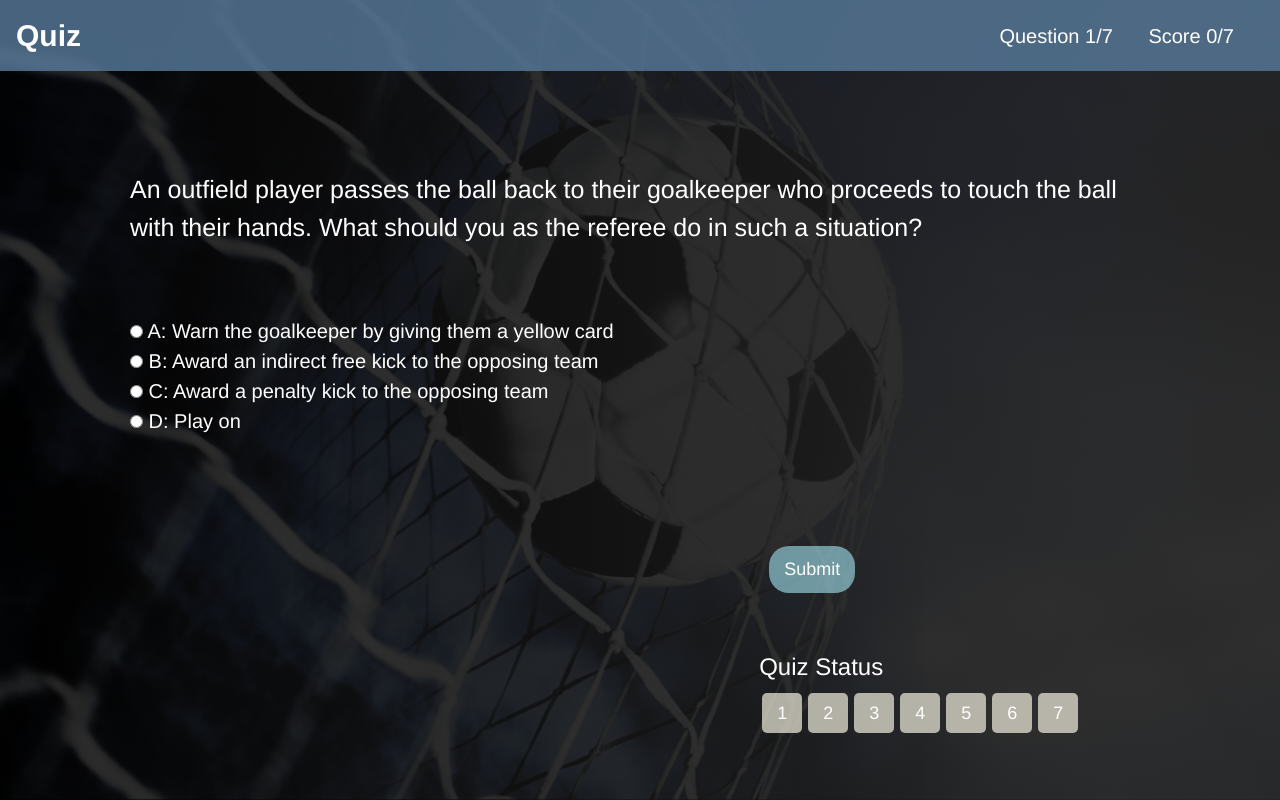
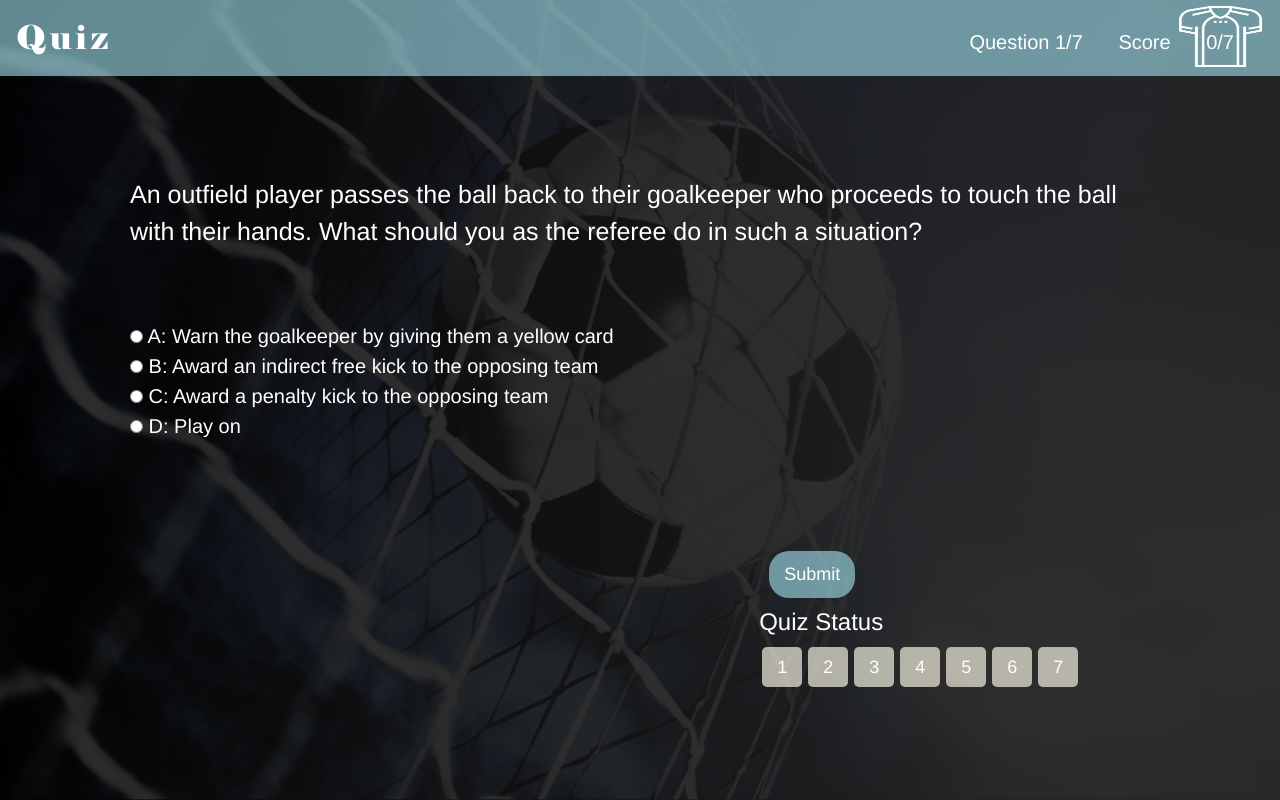
Before and after one commit to zackhuiiiii/Soccer-Referee-Tutorial, a Flask app: page /quiz/1 in a window 1280 px wide. Run offline with Flask 2, Linux system fonts and the light colour scheme; some libraries are stand-ins or nearby versions.

Commit message:
change of quiz navbar, finish drag and drop question

```diff
--- a/server.py
+++ b/server.py
@@ -26,7 +26,7 @@ quiz_question  ={
         "Answers":{
             "D": "Direct Kick Off",
             "C": "Indirect Kick Off",
-            "B": "Red and Yellow Card",
+            "B": "Red & Yellow Card",
             "A": "Advantage"},
         "Media":{
             "A": "/static/quiz2_1.jpg",
--- a/static/main.css
+++ b/static/main.css
@@ -42,13 +42,16 @@ body{
     margin-top: 100px;
 }
 .navbar{
-    background-color: rgba(86, 120, 152, 0.829);
+    background-color: var(--theme_blue);
     color: white;
 }
 .nav-title{
     display: inline-block;
-    font-size: 30px;
+    font-size: 33px;
     font-weight: bold;
+    font-family: "title-font";
+    letter-spacing: 4px;
+    font-weight: lighter;
 }
 .nav-right{
     display: inline-block;
@@ -56,8 +59,17 @@ body{
     right: 0px;
 }
 .navbar-secondary-brand{
+    text-align: center;
     font-size: 20px;
     padding-right: 30px;
+    display: inline-block;
+}
+.navbar-secondary-score{
+  text-align: center;
+  font-size: 20px;
+  display: inline-block;
+  margin-top: 9px;
+  margin-right: 30px
 }
 .warning_message{
     font-size: 15px;
--- a/static/quiz.css
+++ b/static/quiz.css
@@ -1,3 +1,14 @@
+.score_icon{
+  position: absolute;
+  right: 18px;
+  top: 6px;
+}
+.score_icon img{
+  height: 61px;
+  width: 83px;
+}
+
+
 .quiz_question{
     font-size: 25px;
     margin: 100px;
@@ -6,6 +17,10 @@
 .choices{
     margin: 50px 30px 100px 100px;
     font-size: 20px;
+}
+.drag_choices{
+    padding: 50px 100px;
+    text-align: center;
 }
 .green_box{
     background-color: rgba(142, 210, 142, 0.701);
@@ -60,26 +75,29 @@
 }
 
 .drag_option{
-    background-color: rgb(70, 96, 119);
-    width: 200px;
+    /* background-color: rgb(70, 96, 119); */
+    /* width: 170px; */
     height: 40px;
+    line-height: 40px;
     border-radius: 4px;
-    margin: 20px;
+    padding: 0px;
+    margin: 0px;
     text-align: center;
+    /* display: inline-block; */
 }
-.drag_option:hover{
+/* .drag_option:hover{
     background-color: rgb(99, 128, 153);
     cursor: move;
-}
+} */
 .drag_img{
-    width: 200px;
+    padding: 0px 10px;
+    width: 100%;
     height: 300px;
-    margin: 10px;
 }
 .drop_div{
-    width: 200px;
-    height: 70px;
-    margin: 10px;
+    width: 98%;
+    height: 40px;
+    margin-top: 10px;
     border-style: dotted;
     border-radius: 5px;
     border-color: rgb(70, 96, 119);
--- a/static/quiz.js
+++ b/static/quiz.js
@@ -20,7 +20,17 @@ $(function(){
         drop: function( event, ui ) {
             let choice = ui.draggable.text();
             let option= $(this).attr('data-name');
-            console.log(choice, option)
+            ui.draggable.position({
+              my: "center",
+              at: "center",
+              of: $(this),
+              using: function(pos) {
+                $(this).animate(pos, 200, "linear");
+              }
+            });
+            // ui.draggable.css('top','366px');
+            ui.draggable.css('z-index', '1');
+            console.log(choice, option);
             flag++;
             if(choice != option){
                 answer_quiz2 = "F";
@@ -32,22 +42,27 @@ $(function(){
 
 function question_content(){
     // fill in quiz question and the options
-    if(q_index == drag_question_index){     //drag quiz question 2
+    if(q_index == drag_question_index){             //drag quiz question 2
         // change layout ratio
-        $('.choices').attr('class', 'col-md-2 choices')
-        $('#media').attr('class', 'col-md-8')
+        $('#choice_row').after(`<div class="row pl-5 pr-5" id="media"></div>`)
+        $('#choice_row').after(`<div class="row pl-5 pr-5 mb-3 drag_choice" id="choices"></div>`)
+        $('#choice_row').remove();
 
         // add question content and media
         $(".quiz_question").text(q_content["Q"]);
-        let $options = $(`<div></div>`)
+        // let $options = $(`<div></div>`)
+        // let $medias = $(`<div class="row"></div>`)
         for(let letter in q_content['Answers']){
-            $options.append(`<div class="drag_option">${q_content['Answers'][letter]}</div>`)
-            $('#media').append(`<div class="answer_div">
+            $('#choices').append(`<div class="col-md-3">
+                                    <div class="drag_option page_btn"> ${q_content['Answers'][letter]} </div>
+                                  </div>`)
+            $('#media').append(`<div class="col-md-3">
                                     <img class="drag_img" src="${q_content['Media'][letter]}" alt="choice${letter}" id="${letter}">
                                     <div class="drop_div" data-name="${q_content['Correct_answer'][letter]}"></div>
                                 </div>`)
         }
-        $('.choices').append($options)
+        // $('#media').append($medias)
+        // $('#choices').append($options)
 
     }else{
         $(".quiz_question").text(q_content["Q"]);
@@ -56,7 +71,7 @@ function question_content(){
             $options.append(`<input type="radio" name="question${q_index}" value="${letter}"/>
                 <lable id="${q_index}_${letter}">${letter}: ${q_content['Answers'][letter]}</lable><br/>`);
         }
-        $(".choices").append($options);
+        $("#choices").append($options);
         // add media
         if(q_content['media']){
             media=q_content['media']
@@ -76,9 +91,9 @@ function quiz_button(){
     console.log(q_status);
     $("#submit_button").append('<button type="button" onClick="Submit()" class="page_btn">Submit</button>')
 
-    $("#quiz_action_button").append(`<h4> Quiz Status</h4>`)
+    $("#status_div").append(`<h4> Quiz Status</h4>`)
     for(let quiz in q_status){
-        $("#quiz_action_button").append(`<div class="${status_button_class[q_status[quiz]]} quiz_status_box">${quiz}</div>`)
+        $("#status_div").append(`<div class="${status_button_class[q_status[quiz]]} quiz_status_box">${quiz}</div>`)
     }
 }
 
@@ -135,9 +150,9 @@ function Submit(){
             // change the button to next or finish
             $("#submit_button").empty();
             if(q_index != last_quesion_index){
-                $("#submit_button").append(`<button type="button" onClick="window.location='/quiz/${(parseInt(q_index)+1).toString()}'" class="btn btn-info">Next</button>`)
+                $("#submit_button").append(`<button type="button" onClick="window.location='/quiz/${(parseInt(q_index)+1).toString()}'" class="page_btn">Next</button>`)
             }else{
-                $("#submit_button").append(`<button type="button" onClick="window.location='/quiz_final'" class="btn btn-info">Finish</button>`)
+                $("#submit_button").append(`<button type="button" onClick="window.location='/quiz_final'" class="page_btn">Finish</button>`)
             }
         },
         error: function(request, status, error){
--- a/templates/quiz.html
+++ b/templates/quiz.html
@@ -14,8 +14,8 @@
 
 <div class="container-fluid" id="main_page">
     <div class="row quiz_question"></div>
-    <div class="row">
-        <div class="col-md-6 choices"></div>
+    <div class="row" id="choice_row">
+        <div class="col-md-6 choices" id="choices"></div>
         <div class="col-md-4" id="media"></div>
     </div>
 
@@ -24,7 +24,7 @@
         <div class="col-md-7"></div>
         <div class="col-md-5 quiz_status">
             <div id="submit_button"></div>
-            <div id="quiz_action_button"></div>
+            <div id="status_div"></div>
         </div>
     </div>
 
--- a/templates/quizLayout.html
+++ b/templates/quizLayout.html
@@ -17,6 +17,7 @@
     <script src="https://cdnjs.cloudflare.com/ajax/libs/popper.js/1.14.3/umd/popper.min.js"></script>
     <!-- My files -->
     <link type="text/css" href="{{ url_for('static', filename='main.css')}}" rel="stylesheet">
+    <link type="text/css" href="{{ url_for('static', filename='quiz.css')}}" rel="stylesheet">
 
 </head>
 
@@ -24,11 +25,12 @@
     <nav class="navbar navbar-expand-lg">
         <div class="navbar-brand nav-title">Quiz</div>
         <div class="navbar-brand nav-right">
-            <span class="navbar-secondary-brand">Question {{ques_index}}/7</span>
-            <span class="navbar-secondary-brand" id="quiz_score">Score {{score}}/7</span>
+            <div class="navbar-secondary-brand">Question {{ques_index}}/7</div>
+            <div class="navbar-secondary-brand"> Score</div>
+            <div class="navbar-secondary-score" id="quiz_score">{{score}}/7</div>
+
         </div>
-
-        <img src="">
+        <div class="score_icon"> <img src="{{ url_for('static', filename='cloth.png')}}"> </div>
     </nav>
     <div class="container-fluid">
         {% block content %}
```
Also changed, not shown: static/cloth.png (added).
